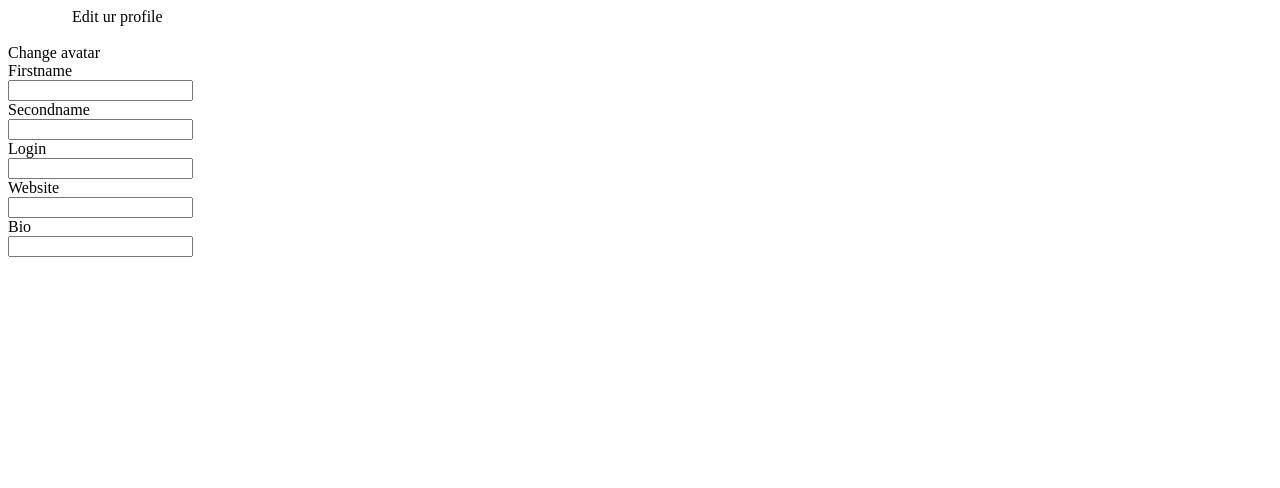
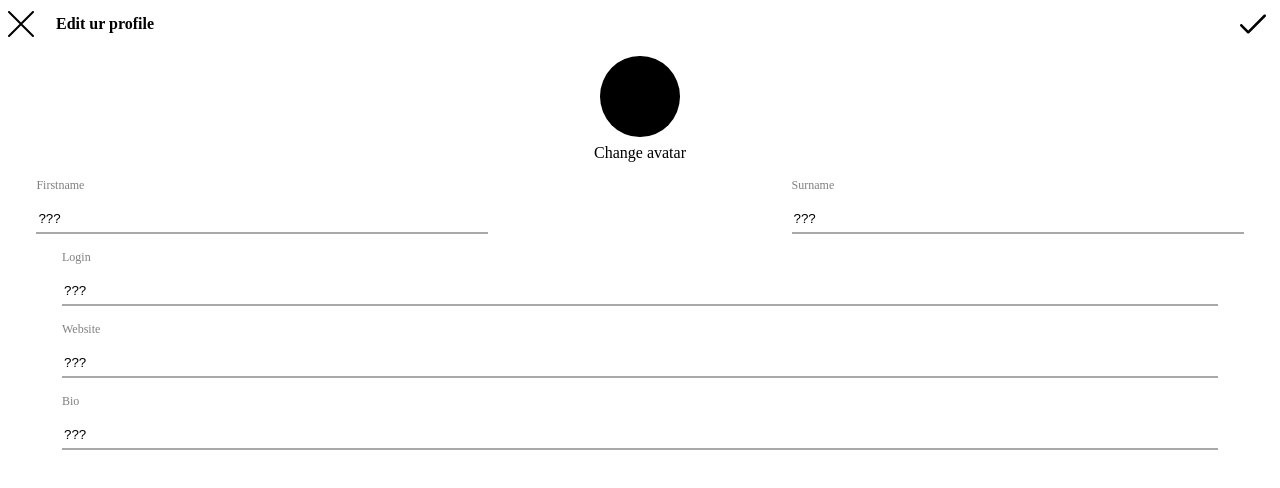
Before and after one commit to Dmitry-zh/kt-homework, a Vue app: page /edit in a window 1280 px wide. Shown: the top 488 px of the page. Built offline with nearby package versions, Linux system fonts and the light colour scheme.

Commit message:
profile vuex

```diff
--- /dev/null
+++ b/src/components/acceptLoader.vue
@@ -0,0 +1,82 @@
+<template>
+<div class="loader">
+</div>
+
+</template>
+
+<script>
+export default {
+  name: "acceptLoader"
+};
+</script>
+
+<style scoped>
+.loader,
+.loader:before,
+.loader:after {
+  border-radius: 50%;
+
+}
+.loader {
+  color: #614dea;
+  font-size: 0.4vh;
+  text-indent: -99999em;
+  position: relative;
+  width: 10em;
+  height: 10em;
+  box-shadow: inset 0 0 0 1em;
+  -webkit-transform: translateZ(0);
+  -ms-transform: translateZ(0);
+  transform: translateZ(0);
+}
+.loader:before,
+.loader:after {
+  position: absolute;
+  content: '';
+}
+.loader:before {
+  width: 5.2em;
+  height: 10.2em;
+  background: #ffffff;
+  border-radius: 10.2em 0 0 10.2em;
+  top: -0.1em;
+  left: -0.1em;
+  -webkit-transform-origin: 5.1em 5.1em;
+  transform-origin: 5.1em 5.1em;
+  -webkit-animation: load2 2s infinite ease 1.5s;
+  animation: load2 2s infinite ease 1.5s;
+}
+.loader:after {
+  width: 5.2em;
+  height: 10.2em;
+  background: #ffffff;
+  border-radius: 0 10.2em 10.2em 0;
+  top: -0.1em;
+  left: 4.9em;
+  -webkit-transform-origin: 0.1em 5.1em;
+  transform-origin: 0.1em 5.1em;
+  -webkit-animation: load2 2s infinite ease;
+  animation: load2 2s infinite ease;
+}
+@-webkit-keyframes load2 {
+  0% {
+    -webkit-transform: rotate(0deg);
+    transform: rotate(0deg);
+  }
+  100% {
+    -webkit-transform: rotate(360deg);
+    transform: rotate(360deg);
+  }
+}
+@keyframes load2 {
+  0% {
+    -webkit-transform: rotate(0deg);
+    transform: rotate(0deg);
+  }
+  100% {
+    -webkit-transform: rotate(360deg);
+    transform: rotate(360deg);
+  }
+}
+
+</style>
--- a/src/components/profileTop.vue
+++ b/src/components/profileTop.vue
@@ -2,7 +2,7 @@
  <div>
   <div class="top">
    <div class="profileName">
-    {{user.login}}
+    {{user.info.login}}
    </div>
    <div class="menu">
     <img src="https://image.flaticon.com/icons/svg/545/545705.svg">
@@ -11,7 +11,7 @@
   <div class="info">
      <div class="avatar">
       <div class="avatarImg">
-       <img :src="user.avatarSrc">
+       <img :src="user.info.avatarSrc">
        <div class="plus">
         <img src="https://image.flaticon.com/icons/svg/1828/1828817.svg">
        </div>
@@ -25,7 +25,7 @@
     </div>
     </div>
     <div class="userName">{{user.name()}}</div>
-    <div class="about"> {{user.bio}}
+    <div class="about"> {{user.info.bio}}
     </div>
    <div class="edit">
     <router-link tag="a" :to="{name: 'Edit'}">Edit profile</router-link>
--- a/src/store/modules/user.js
+++ b/src/store/modules/user.js
@@ -1,17 +1,20 @@
 const state = {
     user: {
-        login: 'login',
-        firstName: 'Firstname',
-        secondName: 'Secondname',
+        info :{
+            login: '???',
+            firstname: '???',
+            surname: '???',
+            bio: '???',
+            website: '???',
+            avatarSrc: './static/stories/user.jpg',
+        },
         name() {
-            return this.firstName + " " + this.secondName;
+            return this.info.firstname + " " + this.info.surname;
         },
-        bio: 'someBiography',
-        avatarSrc: './static/stories/user.jpg',
         followers: 0,
         following: 0,
         publications: 0,
-        website: 'www.leningrad.spb.ru',
+
     }
 };
 
@@ -20,11 +23,15 @@ const getters = {
 };
 
 const actions = {
-
+    changeUserInfo: ({commit}, newInfo) => {
+        commit('mutateUserInfo', newInfo);
+    },
 };
 
 const mutations = {
-
+    mutateUserInfo(state, newInfo) {
+        state.user.info = newInfo;
+    }
 };
 
 export default {
--- a/src/views/EdtProfile.vue
+++ b/src/views/EdtProfile.vue
@@ -1,17 +1,17 @@
 <template>
 <div>
     <div class="top">
-   <div class="cancel">
-    <img src="">
+        <router-link tag="div" class="cancel" :to="{name: 'Profile'}"></router-link>
+        <div class="topText">
+            Edit ur profile
         </div>
-   Edit ur profile
-   <div class="accept">
-    <img src="">
+        <acceptLoader v-if="showLoader"/>
+        <div v-else class="accept" @click="confirm(user.info)" @touchstart="confirm(user.info)" >
         </div>
     </div>
     <div class="avatar">
         <div class="avatarIco">
-    <img src="">
+            <img :src="user.info.avatarSrc">
         </div>
         <div class="changeAvatar">
             Change avatar
@@ -19,43 +19,157 @@
     </div>
     <div class="form">
         <div class="fullName">
+            <div>
                 <div class="fieldLabel">
                     Firstname
                 </div>
-    <input class="halfInput">
+                <input class="halfInput" v-model="user.info.firstname">
+            </div>
+
+            <div>
                 <div class="fieldLabel">
-     Secondname
+                    Surname
                 </div>
-    <input class="halfInput">
+                <input class="halfInput" v-model="user.info.surname">
             </div>
+        </div>
+        <div class="container">
             <div class="fieldLabel">
                 Login
             </div>
-   <input>
+            <input v-model="user.info.login">
+        </div>
+        <div class="container">
             <div class="fieldLabel">
                 Website
             </div>
-   <input>
+            <input v-model="user.info.website">
+        </div>
+        <div class="container">
             <div class="fieldLabel">
                 Bio
             </div>
-   <input>
+            <input v-model="user.info.bio">
+        </div>
     </div>
 
 </div>
 </template>
 
 <script>
+import acceptLoader from "@/components/acceptLoader.vue";
+
 export default {
-
+    data() {
+        return {
+            showLoader: false,
         }
-
+    },
+    computed: {
+        user() {
+            return this.$store.getters.user;
+        }
+    },
+    methods: {
+        confirm(userInformation) {
+            this.$store.dispatch('changeUserInfo', userInformation);
+            this.showLoader = true;
+            setTimeout(() => {
+                this.showLoader = false;
+                this.$router.push({
+                    name: 'Profile'
+                });
+            }, 2000);
+        }
+    },
+    components: {acceptLoader}
+}
 </script>
 
 <style scoped>
 .top {
     display: grid;
-    grid-template-columns: 8vh 1fr 8vh;
+    grid-template-columns: 4vh 1fr 4vh;
+    grid-template-rows: 4vh;
 }
 
+.top .topText {
+    padding-left: 2vh;
+    font-weight: 600;
+    align-self: center;
+}
+
+.cancel {
+    background-image: url(../../public/static/ico/cancel.svg);
+    background-repeat: no-repeat;
+    background-position: center;
+    width: 80%;
+}
+
+.accept {
+    background-image: url(../../public/static/ico/accept.svg);
+    background-repeat: no-repeat;
+    background-position: center;
+    width: 80%;
+}
+
+.avatar {
+    display: flex;
+    flex-direction: column;
+    align-items: center;
+    margin-top: 1vh;
+}
+
+.avatar .avatarIco {
+    width: 10vh;
+    height: 10vh;
+    margin: 1vh 0 1vh 0;
+}
+
+.avatar .avatarIco img {
+    width: 100%;
+    object-fit: cover;
+    border-radius: 50%;
+}
+
+.changeAvatar {
+    margin-bottom: 2vh;
+}
+
+.form {
+    display: flex;
+    flex-direction: column;
+    align-items: center;
+}
+
+.form .fullName {
+    width: 95.5%;
+    display: flex;
+    flex-direction: row;
+    justify-content: space-between;
+}
+
+.form .fullName div {
+    display: flex;
+    flex-direction: column;
+}
+
+.fieldLabel {
+    align-self: flex-start;
+    color: gray;
+    font-size: 12px;
+    margin-bottom: 1.5vh;
+}
+
+input {
+    width: 90vw;
+    height: 25px;
+    margin-bottom: 2vh;
+    border-style: hidden hidden solid hidden;
+    border-color: darkgray;
+}
+
+.halfInput {
+    width: 35vw;
+}
 </style>
```
Lines whose indentation alone changed are shown as unchanged.
